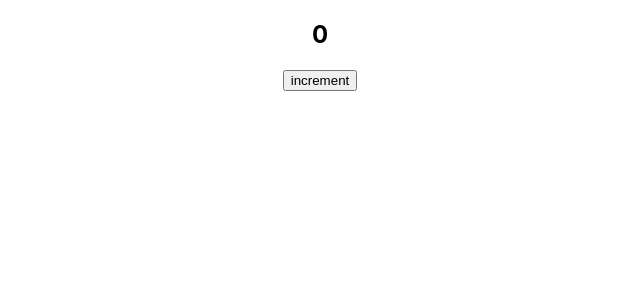
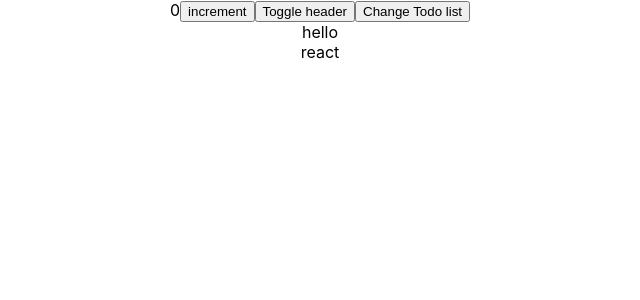
Before and after one commit to VartanovMaks/lection, a React (Create React App) app: page / in a window 1280 px wide. Shown: the top 300 px of the page, without its empty margins (320-960 px from the left). Built offline with nearby package versions, Linux system fonts and the light colour scheme.

Commit message:
Добавлены стирание заголовка и изменения списка

```diff
--- a/src/App.js
+++ b/src/App.js
@@ -10,15 +10,32 @@ function App() {
 
   //let counter =0;
   const [counter, setCounter] = useState(0);
+  const [isHeaderVisible, setIsHeaderVisible] = useState(0);
+  const [todos, setTodos] = useState(['hello','react']);
 
   const clickHandler = ()=>{
     setCounter(counter+1);
-    console.log(counter);
   }
+
+  const toggleHeader = ()=>{
+    setIsHeaderVisible(!isHeaderVisible);
+  }
+
+  const channgeSmthInTodos = ()=>{
+    const newArr = [...todos];
+    newArr[0] = Math.random();
+    setTodos(newArr);
+  }
+
   return (
     <div className="App">
-        <Header counter = {counter}/>
+
+        {isHeaderVisible && <Header counter = {counter}/>}
         <button onClick={clickHandler}> increment</button>
+        <button onClick={toggleHeader}> Toggle header </button>
+        <button onClick={channgeSmthInTodos}> Change Todo list </button>
+        <div>{todos[0]}</div>
+        <div>{todos[1]}</div>
     </div>
   );
 }
```
